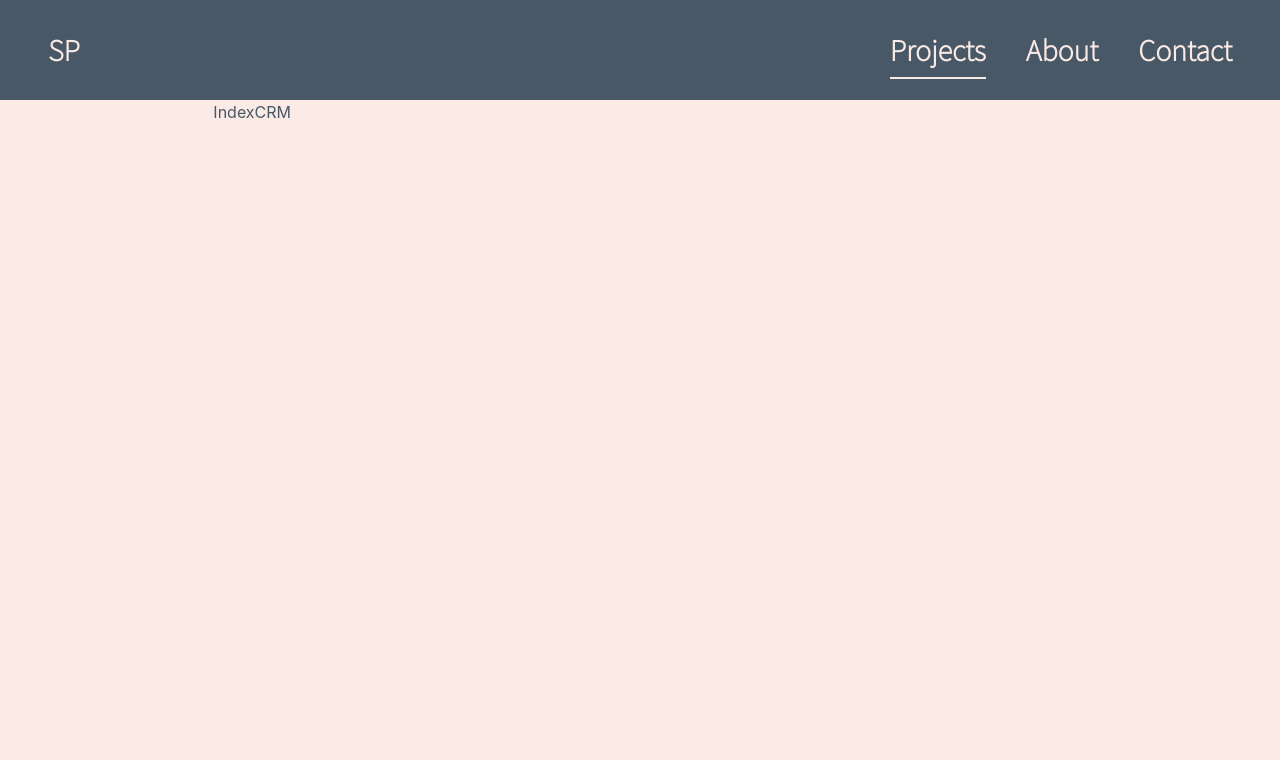
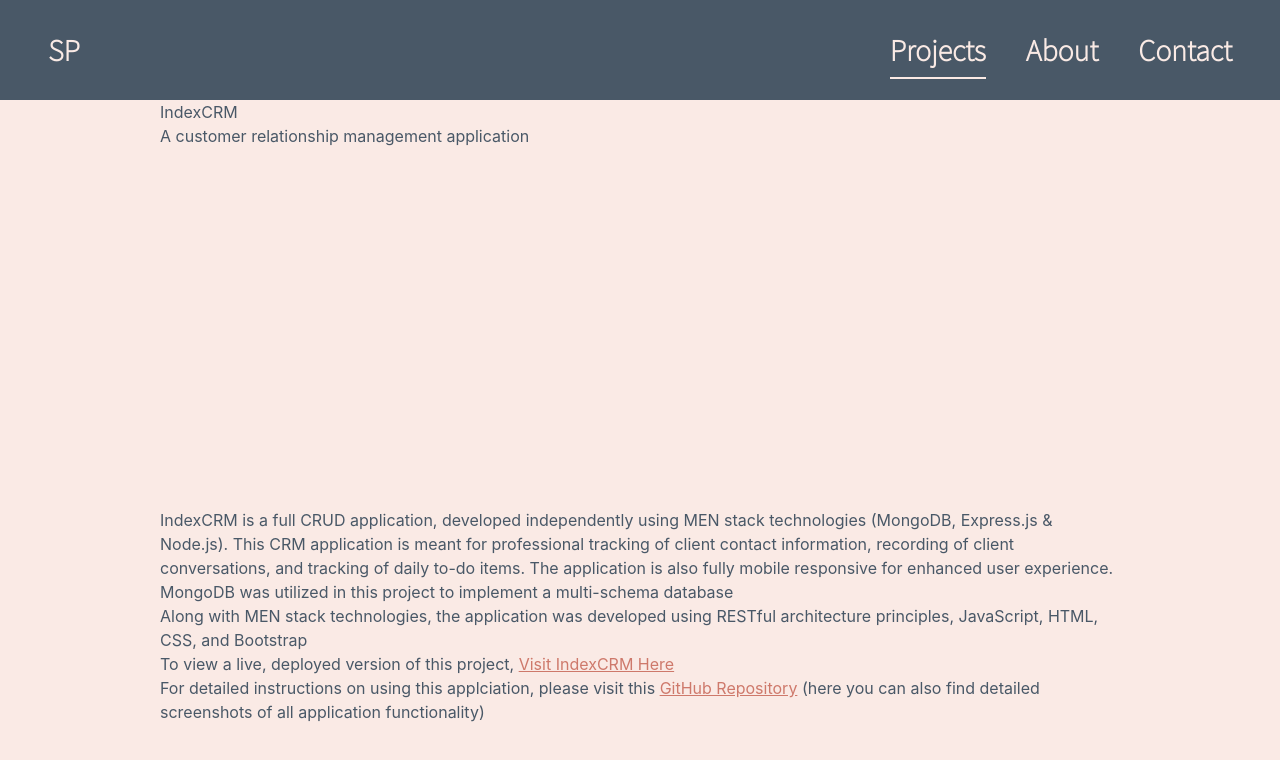
Before and after one commit to sarahpicard/portfolio, a React (Create React App) app: page /projects in a window 1280 px wide. Shown: the top 760 px of the page. Built offline with nearby package versions, Linux system fonts and the light colour scheme; a web font is replaced by a local one.

Commit message:
add basic information for project page

```diff
--- a/src/pages/projects/Projects.css
+++ b/src/pages/projects/Projects.css
@@ -0,0 +1,4 @@
+.in-text-links {
+  color: #ce796b;
+  text-decoration: underline;
+}
--- a/src/pages/projects/Projects.jsx
+++ b/src/pages/projects/Projects.jsx
@@ -4,11 +4,17 @@ import ReactPlayer from 'react-player'
 const Projects = () => {
   return (
     <div className='container mx-auto'>
-      <div className='w-8/12 mx-auto'>
+      <div className='w-9/12 mx-auto'>
         <h1>IndexCRM</h1>
+        <h2>A customer relationship management application</h2>
         <div>
           <ReactPlayer url='https://www.youtube.com/watch?v=zEBr8YSF3T8' playing={true} loop={true}/>
         </div>
+        <p>IndexCRM is a full CRUD application, developed independently using MEN stack technologies (MongoDB, Express.js & Node.js). This CRM application is meant for professional tracking of client contact information, recording of client conversations, and tracking of daily to-do items. The application is also fully mobile responsive for enhanced user experience.</p>
+        <p>MongoDB was utilized in this project to implement a multi-schema database</p>
+        <p>Along with MEN stack technologies, the application was developed using RESTful architecture principles, JavaScript, HTML, CSS, and Bootstrap</p>
+        <p>To view a live, deployed version of this project, <a className="in-text-links"  href="https://index-crm-system.herokuapp.com/">Visit IndexCRM Here</a></p>
+        <p>For detailed instructions on using this applciation, please visit this <a className="in-text-links" href="https://github.com/sarahpicard/crm-system">GitHub Repository</a> (here you can also find detailed screenshots of all application functionality)</p>
       </div>
     </div>
   )
```
